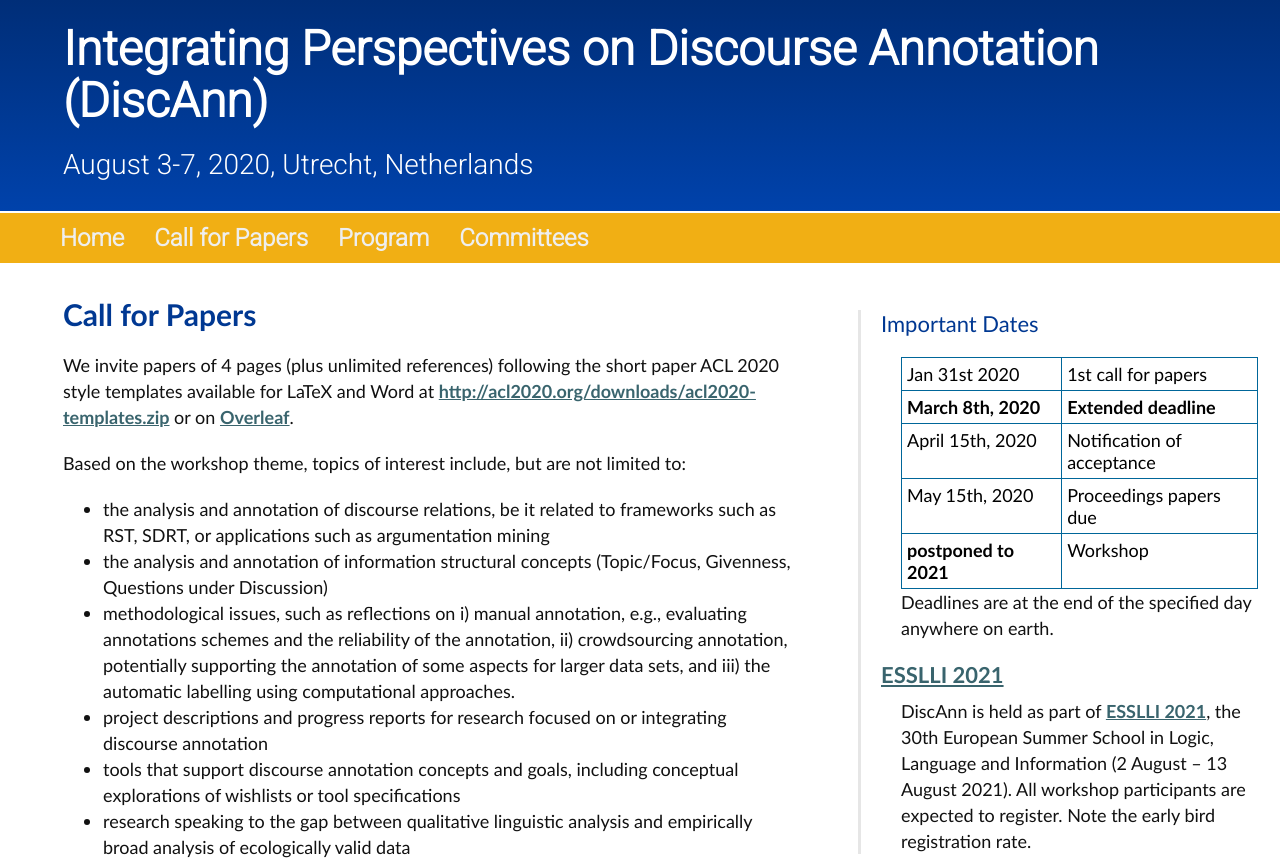
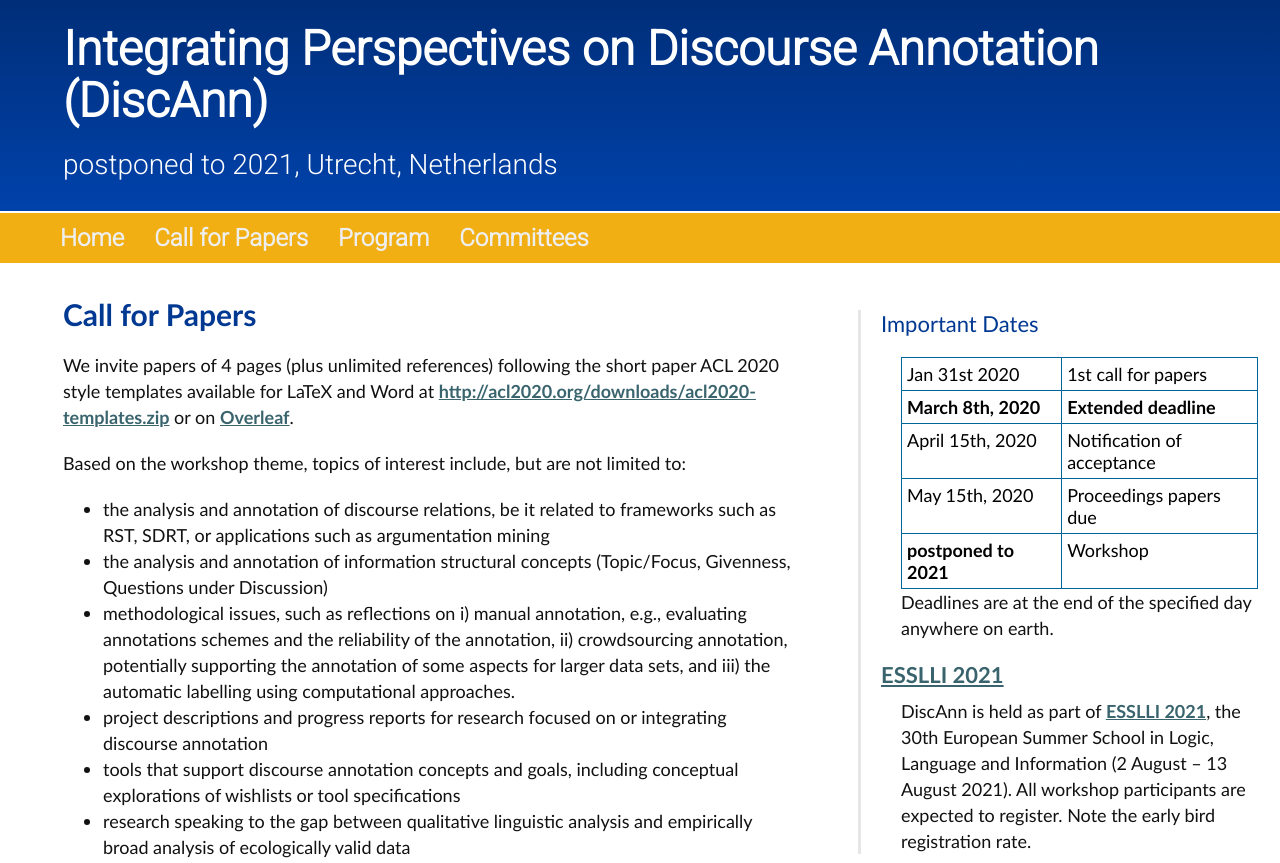
Before and after one commit to DiscAnnWorkshop/discann.github.io, a plain HTML site: page cfp.html in a window 1280 px wide. Shown: the top 863 px of the page. Drawn offline with Linux system fonts and the light colour scheme.

Commit message:
*** empty log message ***

```diff
--- a/cfp.html
+++ b/cfp.html
@@ -15,7 +15,7 @@
 <tr>
         <td valign="bottom">
 	<p class="title">Integrating Perspectives on Discourse Annotation (DiscAnn)</p>
-	<p class="body"> August 3-7, 2020, Utrecht, Netherlands</p>
+	<p class="body"> postponed to 2021, Utrecht, Netherlands</p>
       </td>
 </tr>
   </table>
```
